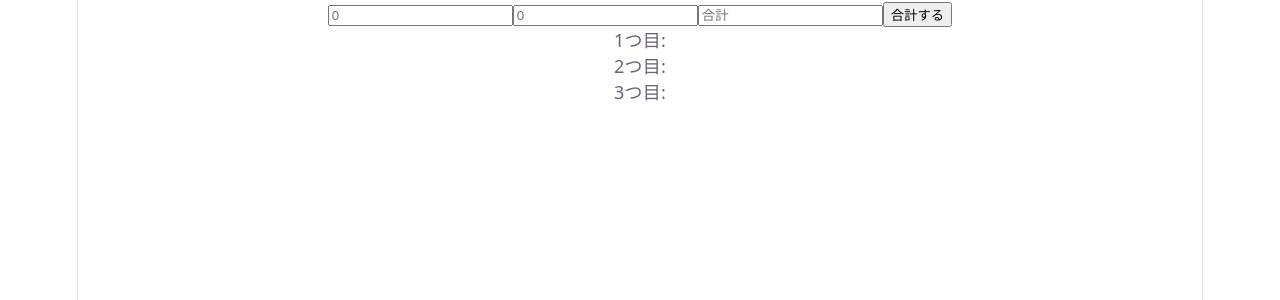
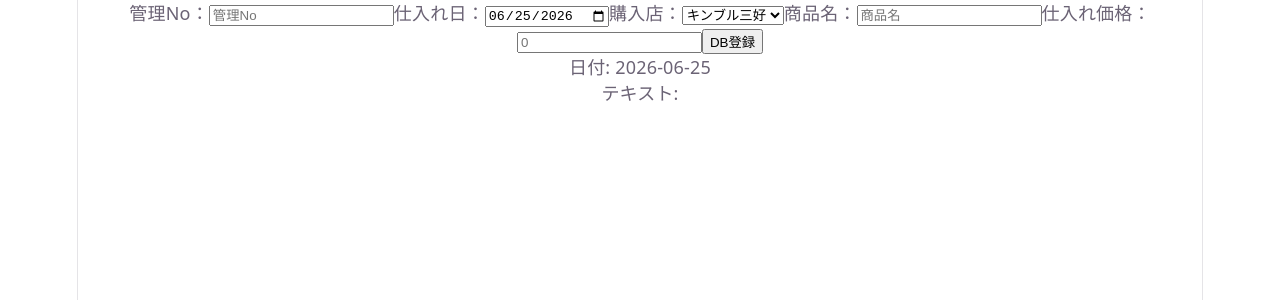
Before and after one commit to Takumi-Tsuchiya-30/my-tdd-app, a React (Vite) app: page / in a window 1280 px wide. Shown: the top 300 px of the page. Built offline with nearby package versions, Linux system fonts and the light colour scheme.

Commit message:
DB作成＆連携処理追加

```diff
--- a/src/App.tsx
+++ b/src/App.tsx
@@ -1,44 +1,84 @@
 import { useState } from 'react';
 
 function App() {
-  const [num, setNum] = useState<number | "">("");
-  const [num2, setNum2] = useState<number | "">("");
-  const [num3, setNum3] = useState<number | "">(""); // 追加の空ボックス
+  const [managementNumber, setManagementNumber] = useState<string>("");
+    const [date, setDate] = useState(() =>
+    new Date().toISOString().slice(0, 10)
+  );
+  const [platform, setPlatform] = useState<string>("KinbleMiyoshi");
+  const [productName, setProductName] = useState<string>("");
+  const [pricenum, setPriceNum] = useState<number | "">("");
+//DB登録
+  const handleSubmit = async () => {
+  await fetch("http://localhost:3001/api/insert", {
+    method: "POST",
+    headers: { "Content-Type": "application/json" },
+    body: JSON.stringify({
+      // 送信するデータをオブジェクトとしてまとめる
+      //id: valueのセット
+      ManagementNumber: managementNumber,
+      PurchaseDate: date,
+      platform: platform,
+      ProductName: productName,
+      PurchasePrice: pricenum
+    }),
+  });
+};
+  return (
+    <div>
+      {/* 商品管理番号 */}
+      <label htmlFor="ManagementNumber">管理No：</label>
+      <input
+        id="ManagementNumber"
+        type="text"
+        value={managementNumber}
+        placeholder="管理No"
+        onChange={(e) => setManagementNumber(e.target.value)}
+      />
+
+      {/* 仕入れ日表示 */}
+      <label htmlFor="PurchaseDate">仕入れ日：</label>
+      <input
+        id="PurchaseDate"
+        type="date"
+        value={date}
+        onChange={(e) => setDate(e.target.value)}
+      />
+
+      {/* 購入店表示 */}
+      <label htmlFor="Platform">購入店：</label>
+      <select value={platform} onChange={(e) => setPlatform(e.target.value)}>
+        <option value="KinbleMiyoshi">キンブル三好</option>
+        <option value="KinbleOob">キンブル大府</option>
+      </select>
+
+      {/* 商品名表示 */}
+      <label htmlFor="ProductName">商品名：</label>
+      <input
+        id="ProductName"
+        type="text"
+        value={productName}
+        placeholder="商品名"
+        onChange={(e) => setProductName(e.target.value)}
+      />
+
+      {/* 仕入れ価格表示 */}
+      <label htmlFor="PurchasePrice">仕入れ価格：</label>
+      <input
+        id="PurchasePrice"
+        type="number"
+        value={pricenum}
+        placeholder="0"
+        onChange={(e) => setPriceNum(Number(e.target.value))}
+      />
+
+      <button onClick={handleSubmit}>DB登録</button>
 
 
-  const handleSum = () => {
-  const a = Number(num);
-  const b = Number(num2);
-  setNum3(a + b);
-  };
 
-  return (
-    <div>
-      <input
-        type="number"
-        value={num}
-        placeholder="0"
-        onChange={(e) => setNum(Number(e.target.value))}
-      />
 
-      <input
-        type="number"
-        value={num2}
-        placeholder="0"
-        onChange={(e) => setNum2(Number(e.target.value))}
-      />
-
-      <input
-        type="number"
-        value={num3}
-        placeholder="合計"
-        readOnly
-      />
-       <button onClick={handleSum}>合計する</button>
-
-      <div>1つ目: {num}</div>
-      <div>2つ目: {num2}</div>
-      <div>3つ目: {num3}</div>
+      <div>日付: {date}</div>
+      <div>テキスト: {productName}</div>
     </div>
   );
 }
```
Also changed, not shown: package.json (+10 -0 lines), src/App copy.tsx (added, +91 -0 lines), 2 other files (tests, documents, lock files or other folders).
